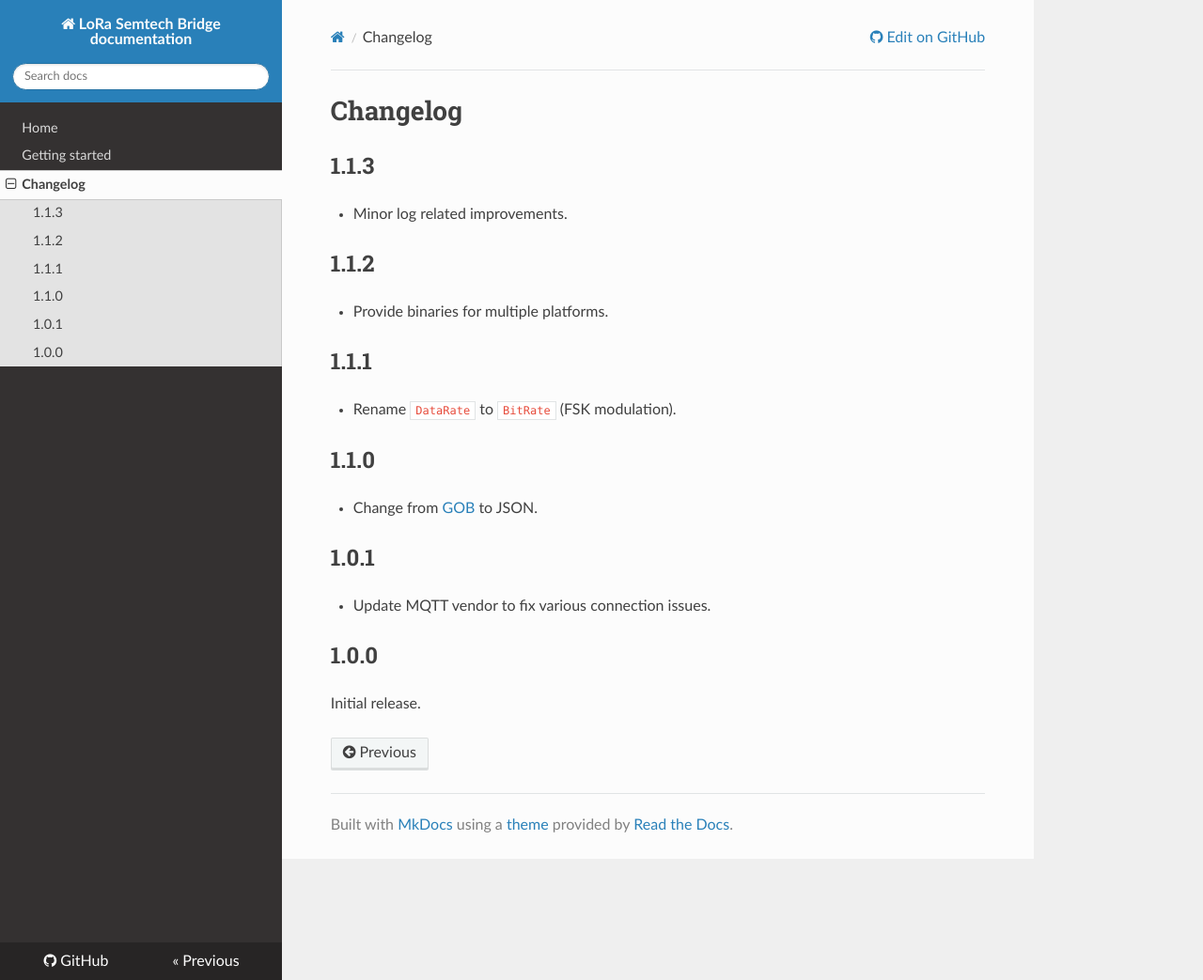
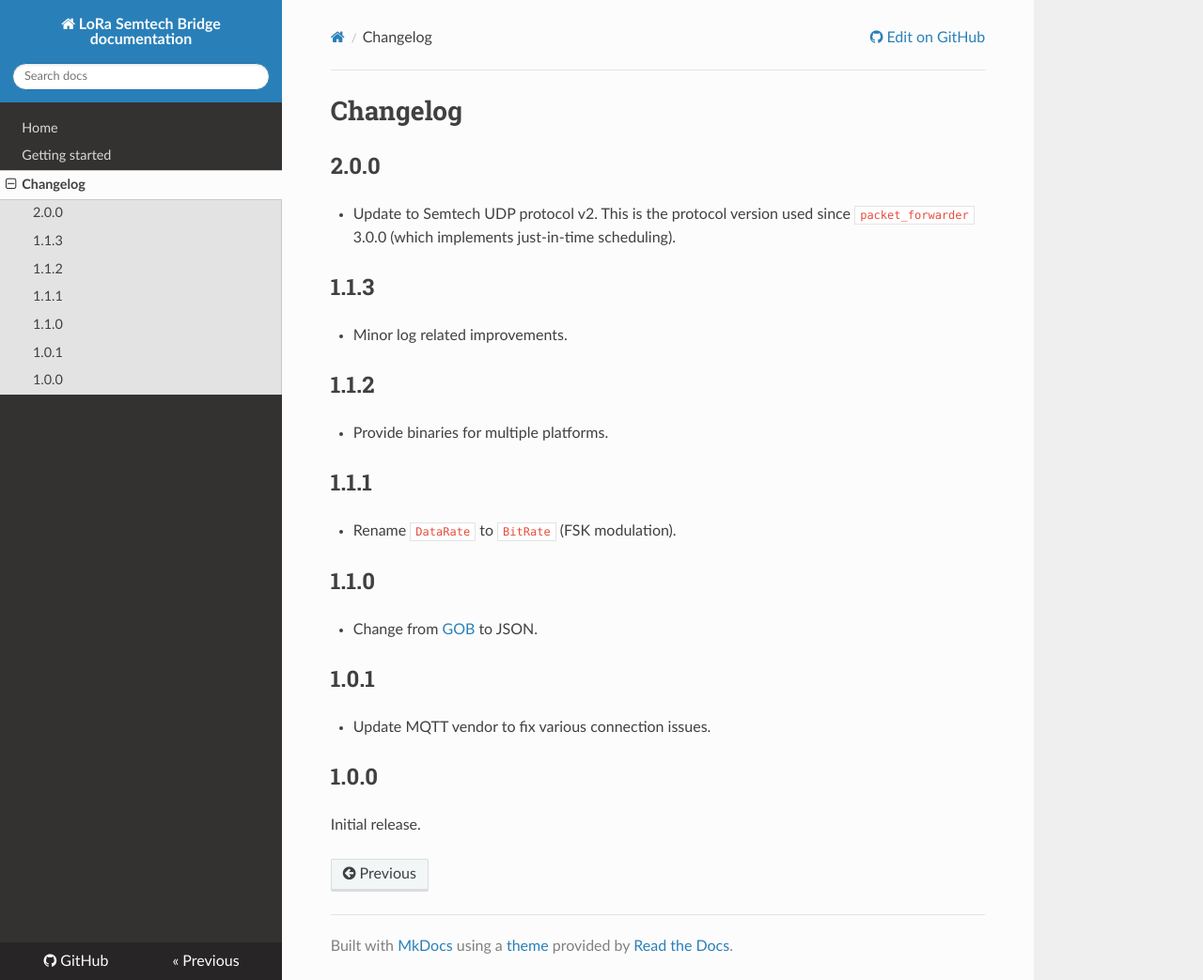
Before and after one commit to chirpstack/chirpstack-gateway-bridge, an MkDocs documentation site: the page built from docs/changelog.md, in a window 1280 px wide and 1043 px high. Shown: the whole window at 94% size. Built offline with MkDocs 1.6.1, drawn with Linux system fonts in a browser that asks for light colours; nearby versions of some CDN libraries; old or Windows-style settings are respelled for this version of MkDocs.

Commit message:
Update changelog.

```diff
--- a/docs/changelog.md
+++ b/docs/changelog.md
@@ -1,4 +1,9 @@
 # Changelog
+
+## 2.0.0
+
+* Update to Semtech UDP protocol v2. This is the protocol version used
+  since `packet_forwarder` 3.0.0 (which implements just-in-time scheduling).
 
 ## 1.1.3
 
```
